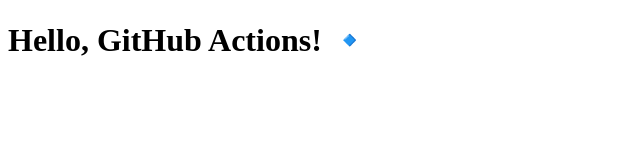
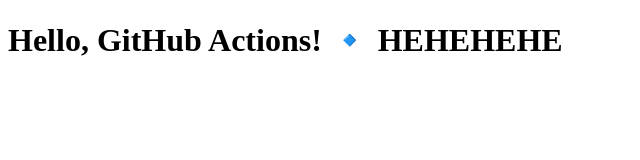
Before and after one commit to DeevineFayvour/04_gitHub_pages_deployment, a plain HTML site: page index.html in a window 1280 px wide. Shown: the whole page, without its empty margins (0-640 px from the left). Drawn offline with Linux system fonts and the light colour scheme.

Commit message:
changes to my index.html file

```diff
--- a/index.html
+++ b/index.html
@@ -6,6 +6,8 @@
     <title>GitHub Actions Deployment</title>
 </head>
 <body>
-    <h1>Hello, GitHub Actions! 🔹</h1>
+    <h1>Hello, GitHub Actions! 🔹
+        HEHEHEHE
+    </h1>
 </body>
 </html>
```
